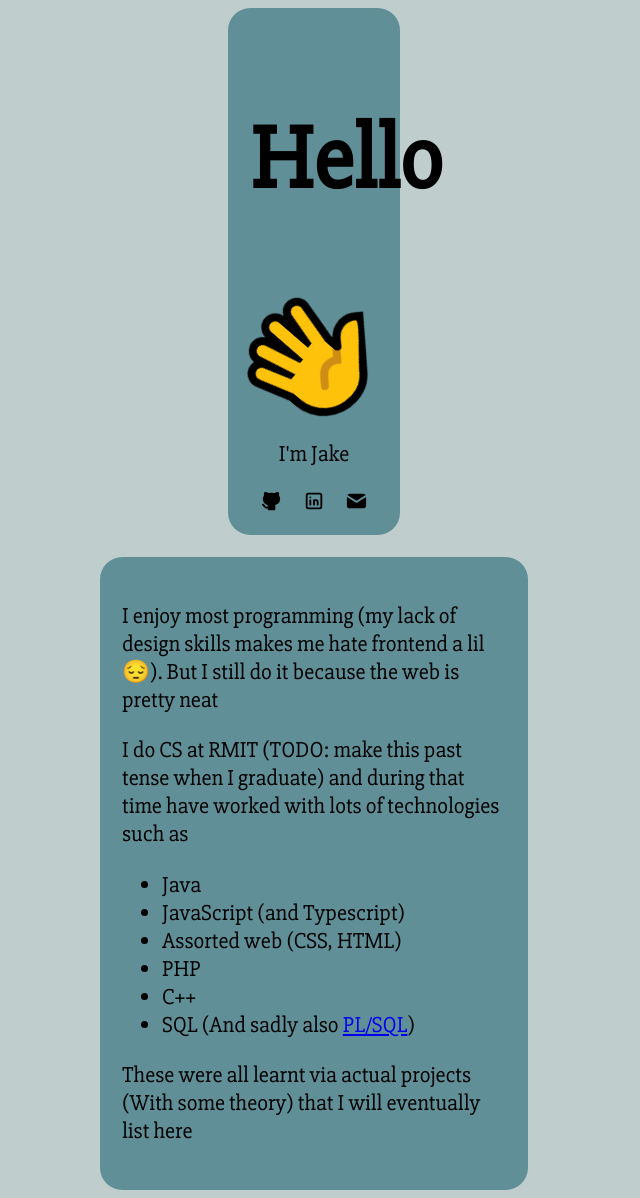
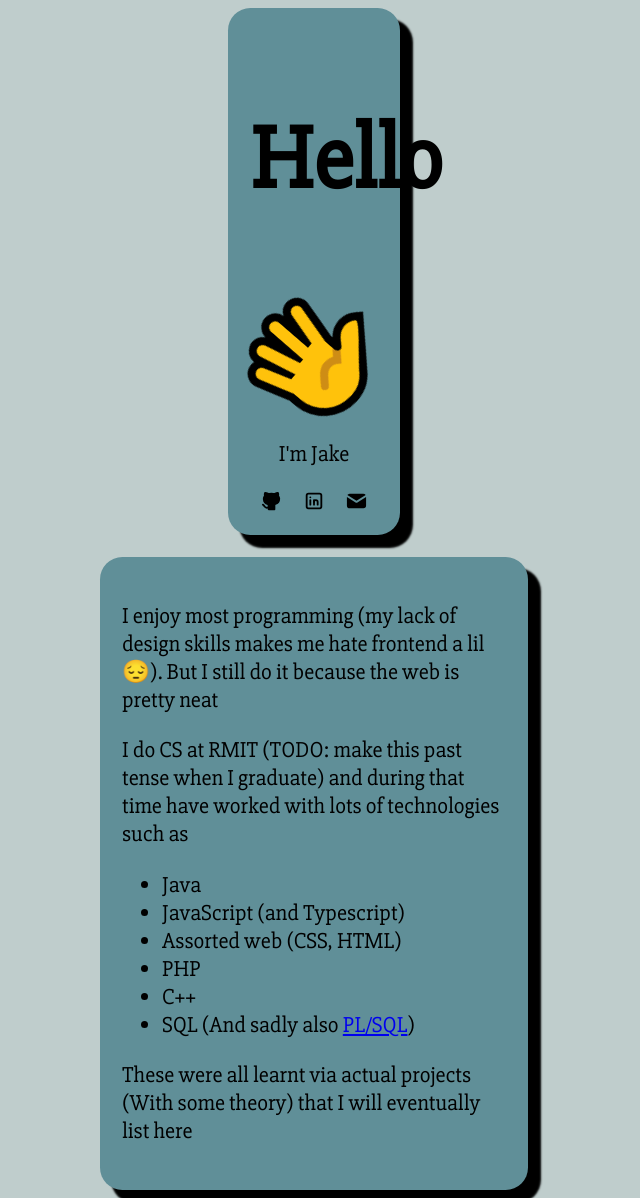
Before and after one commit to ire4ever1190/folio-site, a PHP site: page / in a window 1280 px wide. Shown: the whole page, without its empty margins (326-966 px from the left). Run offline with PHP 8.4, Linux system fonts and the light colour scheme; data that the repository does not hold is empty.

Commit message:
I like flat designs with shadows 😁

```diff
--- a/css/components.css
+++ b/css/components.css
@@ -6,6 +6,7 @@
   background-color: var(--primary);
   border-radius: 1em;
   padding: 1em;
+  box-shadow: 12px 12px 2px 1px black;
 }
 
 #icons {
```
